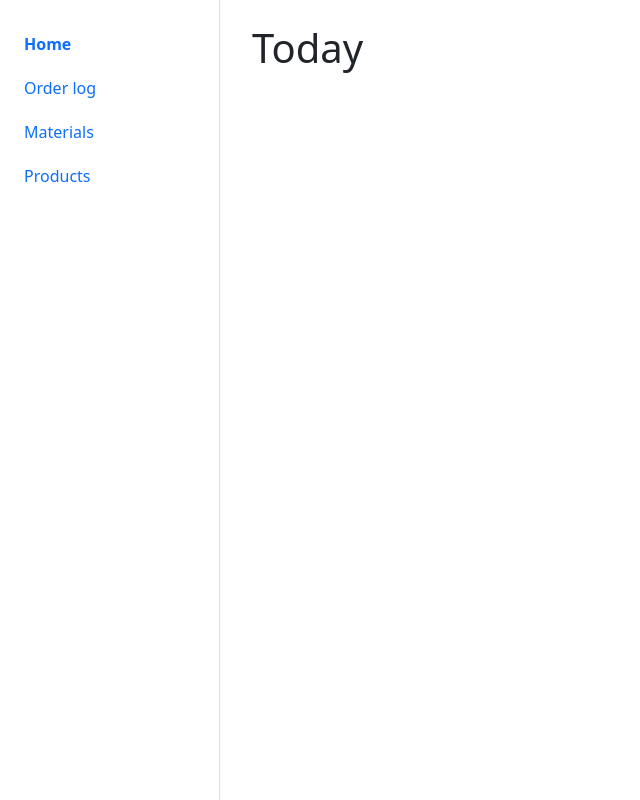
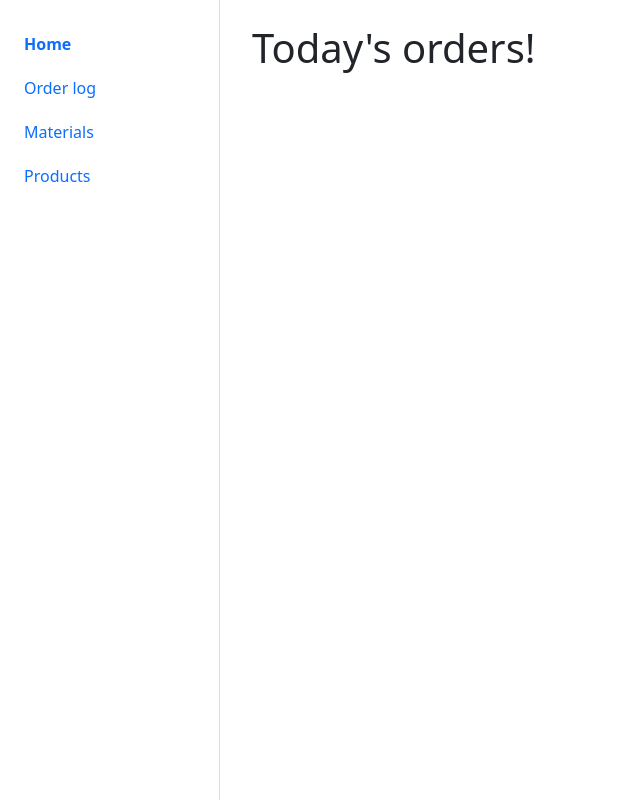
Before and after one commit to D3besh/WAD2_Project_CartOut, a Vue app in the folder client/: page / in a window 1280 px wide. Shown: the whole page, without its empty margins (0-640 px from the left). Built offline with nearby package versions, Linux system fonts and the light colour scheme.

Commit message:
Change to homeview.vue to display today's orders instead of just "Today".

```diff
--- a/client/src/views/HomeView.vue
+++ b/client/src/views/HomeView.vue
@@ -9,7 +9,7 @@
 
 <template>
   <section data-testid="page-home">
-    <h1>Today</h1>
+    <h1>Today's orders!</h1>
     <!-- TODO: build this page -->
   </section>
 </template>
```
